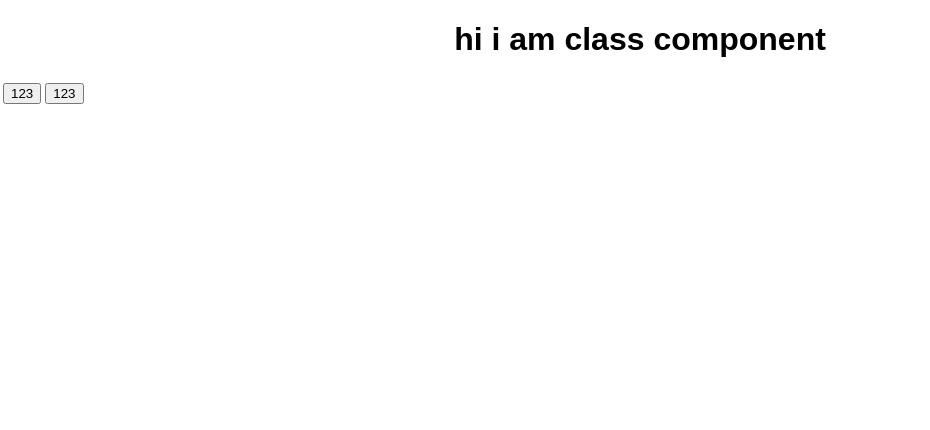
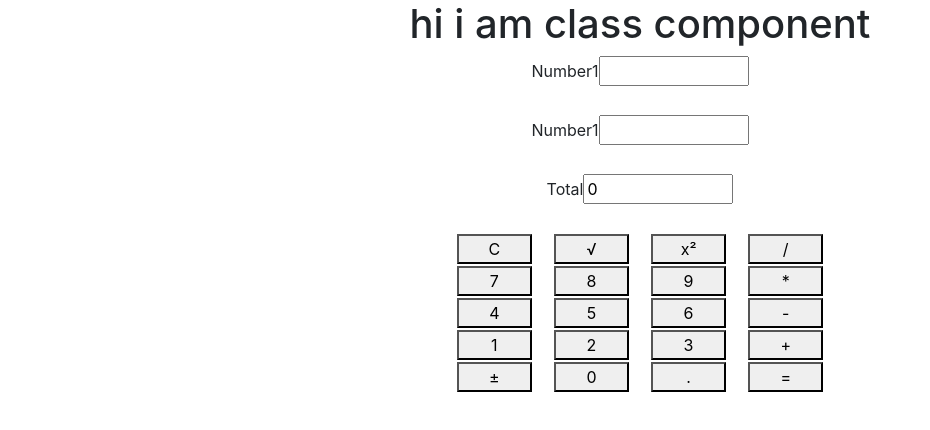
Before and after one commit to praveen2896/ReactProjects, a React (Create React App) app in the folder calculator/: page / in a window 1280 px wide. Shown: the top 430 px of the page, without its empty margins (0-930 px from the left). Built offline with nearby package versions, Linux system fonts and the light colour scheme.

Commit message:
09092018

```diff
--- a/calculator/package.json
+++ b/calculator/package.json
@@ -3,6 +3,7 @@
   "version": "0.1.0",
   "private": true,
   "dependencies": {
+    "bootstrap": "^4.1.3",
     "react": "^16.5.0",
     "react-dom": "^16.5.0",
     "react-scripts": "1.1.5"
--- a/calculator/src/App.css
+++ b/calculator/src/App.css
@@ -2,10 +2,28 @@
   text-align: center;
 }
 
-.App-logo {
-  animation: App-logo-spin infinite 20s linear;
-  height: 80px;
+FirstTextBox{
+  width: 100px;
+
 }
+
+leftcontainer{
+  background-color: aqua;
+}
+
+input1{
+  width: 150px;
+}
+
+button {
+  width: 75px;
+}
+
+table{
+  margin: 0 auto;
+  width: 35%;
+}
+
 
 .App-header {
   background-color: #222;
--- a/calculator/src/App.js
+++ b/calculator/src/App.js
@@ -1,24 +1,50 @@
 import React, { Component } from 'react';
 import './App.css';
-import Button from'./Buttons/clickbuttons'
+import InputBox from './InputBoxes/InputBox'
+import NewButton from './Buttons/Button'
+import '../node_modules/bootstrap/dist/css/bootstrap.min.css';
 
 
 class App extends Component {
+
+  constructor(props)
+  {
+    super(props);
+    this.state={
+      row:['C','√','x²','/'],
+      row1:[7,8,9,'*'],
+      row2:[4,5,6,'-'],
+      row3:[1,2,3,'+'],
+      row4:['±',0,'.','='],
+      placeholder:"enter your number",
+      number1:"",
+      number2:"",
+      number3:0
+    }
+
+  }
+
+
   render() {
     return (
       <div className="App">
         <h1>hi i am class component</h1>
         <div >
-          <table>
-            <tr>
-              <td>
-                <Button value="123"></Button>
-               </td>
-               <td>
-                <Button value="123"></Button>
-              </td>
-            </tr>
-          </table>
+            <InputBox class="input1" number="Number1" placeholder="Number1" value={this.state.number1}></InputBox>
+            <br/>
+        </div>
+        <div>
+            <InputBox class="input1" number="Number1" value={this.state.number2}></InputBox>
+        </div>
+        <br/>
+        <InputBox number="Total  " value={this.state.number3}></InputBox>
+        <br/>
+        <div  class="container">
+            <NewButton value={this.state.row}  ></NewButton>
+            <NewButton value={this.state.row1} ></NewButton>
+            <NewButton value={this.state.row2} ></NewButton>
+            <NewButton value={this.state.row3} ></NewButton>
+            <NewButton value={this.state.row4} ></NewButton>
         </div>
       </div>
     );
--- /dev/null
+++ b/calculator/src/Buttons/Button.js
@@ -0,0 +1,31 @@
+import React from 'react'
+
+
+
+const NewButton = (props) =>{
+
+    return(
+         <div>
+             <table>
+                 <tr>
+                 <td>
+                <button >{props.value[0]}</button>
+               </td>
+               <td>
+                <button >{props.value[1]}</button>
+              </td>
+              <td>
+                <button >{props.value[2]}</button>
+              </td>
+              <td>
+                <button >{props.value[3]}</button>
+              </td>
+                 </tr>
+              </table>
+          </div>
+
+    )
+
+}
+
+export default NewButton;
--- a/calculator/src/Buttons/clickbuttons.js
+++ /dev/null
@@ -1,11 +0,0 @@
-import React from 'react'
-
-const Button = (props) =>{
-    return(
-        <div>
-            <button >{props.value}</button>
-        </div>
-    )
-}
-
-export default Button;
--- /dev/null
+++ b/calculator/src/InputBoxes/InputBox.css
@@ -0,0 +1,3 @@
+input{
+    width: 150px;
+  }
--- /dev/null
+++ b/calculator/src/InputBoxes/InputBox.js
@@ -0,0 +1,13 @@
+import React from 'react'
+import './InputBox.css'
+
+const InputBox = (props) =>{
+    return(
+        <div>
+            <label for={props.number}>{props.number}</label>
+            <input  class="number" type="text" placeholderText={props.placeholder} value={props.value}></input>
+        </div>
+    )
+}
+
+export default InputBox;
```
Also changed, not shown: calculator/src/Buttons/Button.css (added), 1 other file (tests, documents, lock files or other folders).
